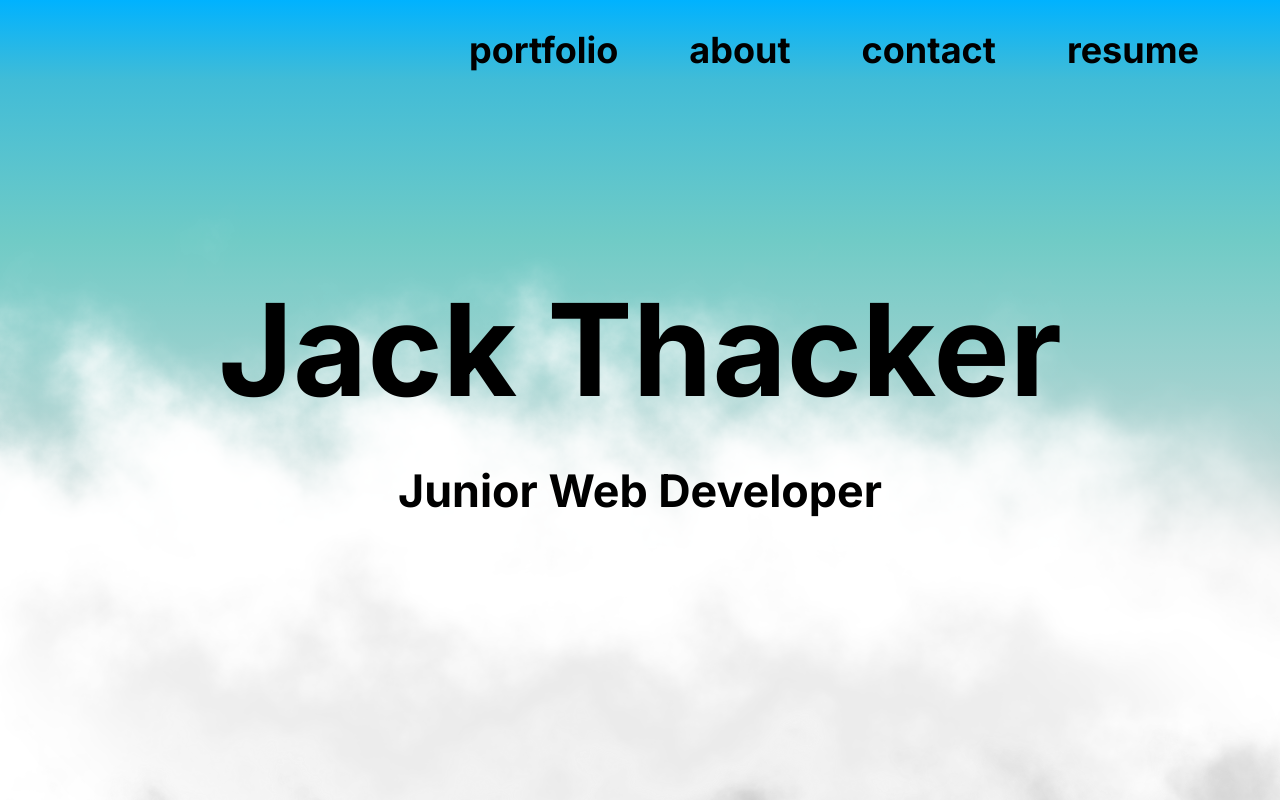
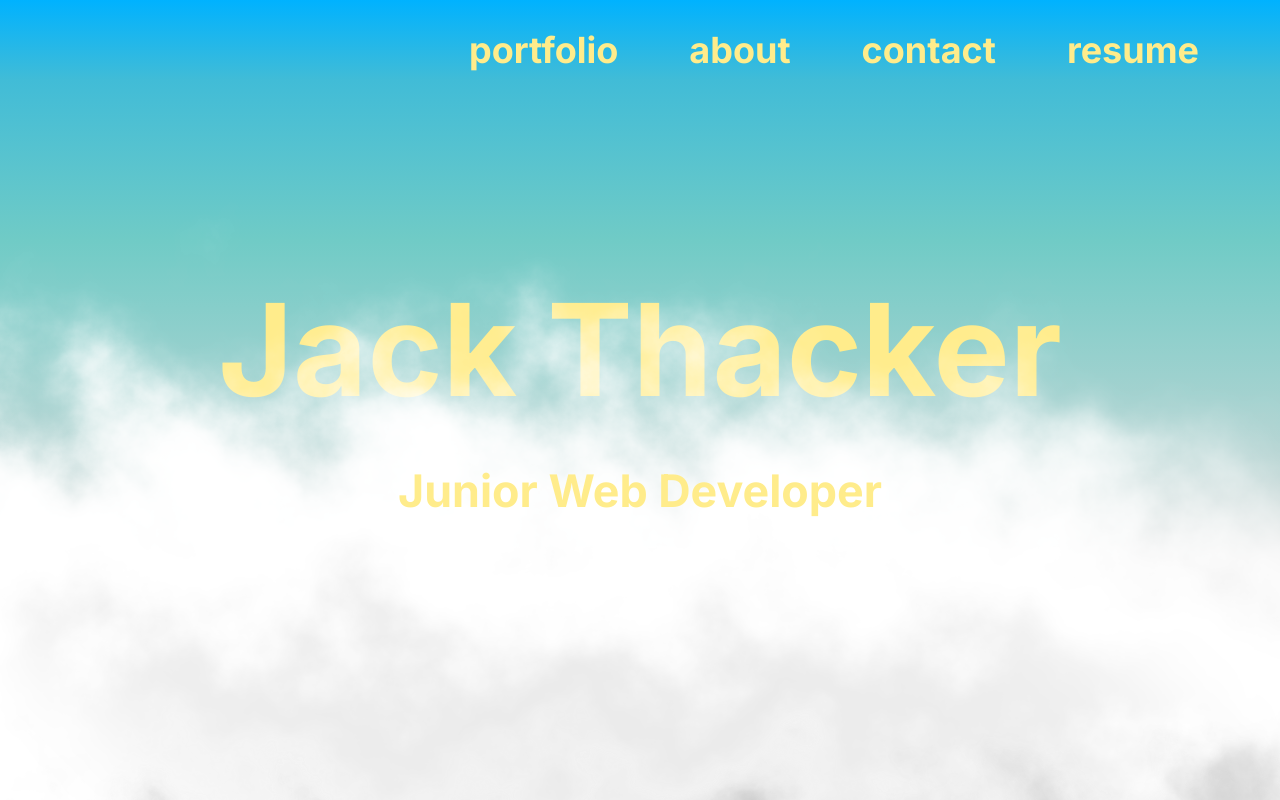
Before and after one commit to jpthacker/personal-portfolio-1, a plain HTML site: page index.html in a window 1280 px wide. Shown: the top 800 px of the page. Drawn offline with nearby package versions, Linux system fonts and the light colour scheme.

Commit message:
Changes stacking order of hero elements to enable cloud effect on hero title (but not on subtitle)

```diff
--- a/abstracts/_variables.scss
+++ b/abstracts/_variables.scss
@@ -2,5 +2,5 @@
 
 $font-body: "Inter", helvetica, sans-serif;
 
-$color-primary: #000000;
+$color-primary: #ffec8b;
 $color-secondary: #2b9fed;
--- a/layout/_header.scss
+++ b/layout/_header.scss
@@ -18,12 +18,16 @@
 .greeting {
   max-width: 50%;
 }
+
 .hero {
   min-height: 100vh;
   display: flex;
   flex-direction: column;
   justify-content: center;
-  position: relative;
+
+  &__subtitle {
+    z-index: 1;
+  }
 
   &__arrow-container {
     top: 90vh;
--- a/layout/_navigation.scss
+++ b/layout/_navigation.scss
@@ -4,7 +4,6 @@
   width: 100%;
   height: 100px;
   position: absolute;
-  z-index: 1;
 
   &__links-container {
     width: 100%;
```
Also changed, not shown: index.html (+3 -4 lines), main.css, 1 other file.
